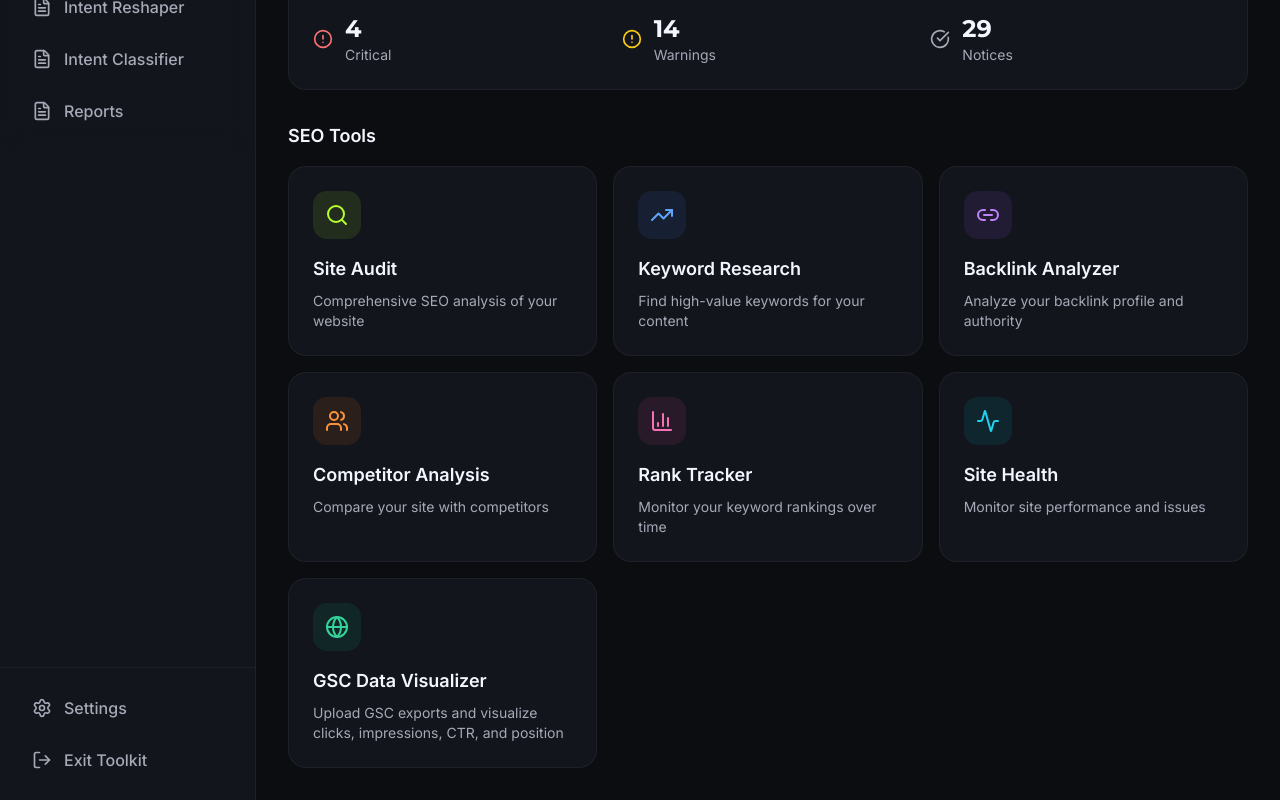
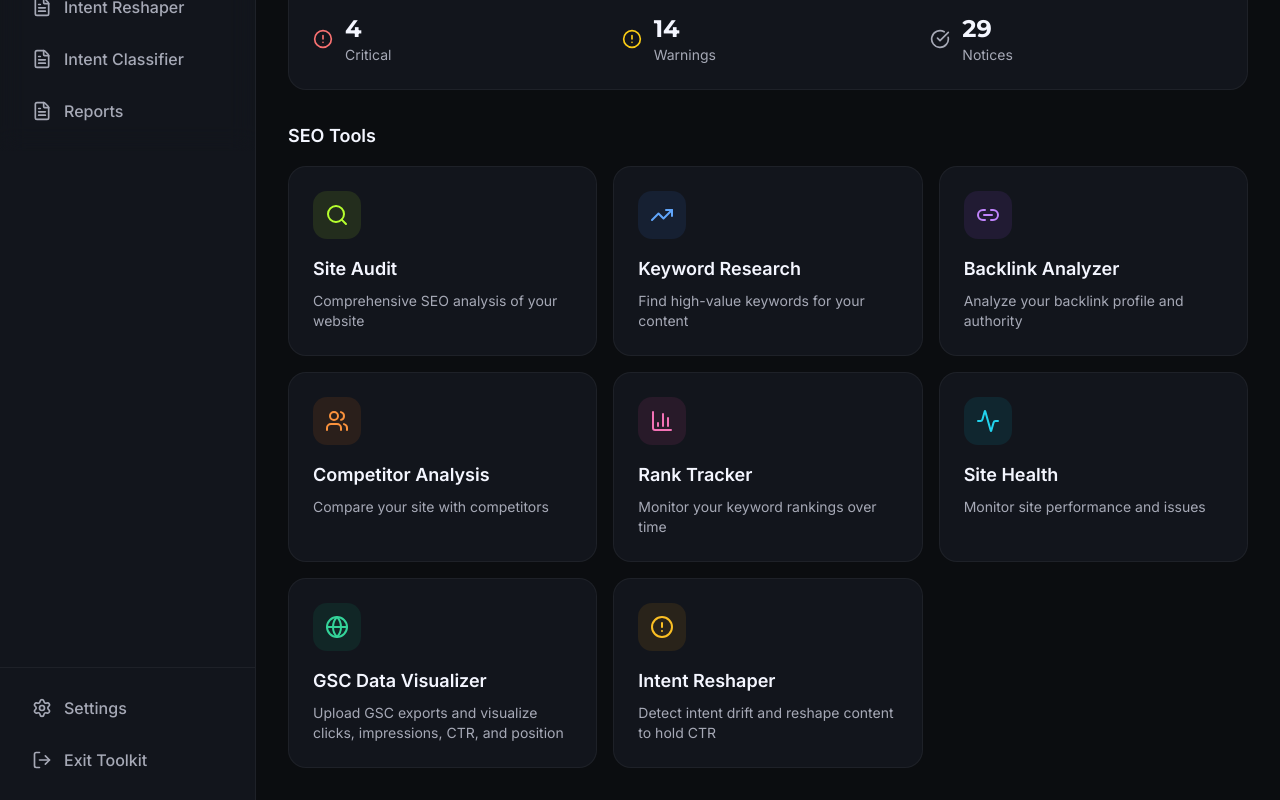
Before and after one commit to bry92/gsc-visualizer, a React (Vite) app in the folder app/: page /dashboard in a window 1280 px wide. Shown: the part 567-1367 px from the top of the page. Built offline with nearby package versions, Linux system fonts and the light colour scheme.

Commit message:
Add Intent Drift Reshaper tool

```diff
--- a/app/src/pages/Dashboard.tsx
+++ b/app/src/pages/Dashboard.tsx
@@ -139,6 +139,13 @@ export default function Dashboard() {
       icon: Globe,
       to: '/tools/gsc-visualizer',
       color: 'bg-emerald-500/10 text-emerald-400',
+    },
+    {
+      title: 'Intent Reshaper',
+      description: 'Detect intent drift and reshape content to hold CTR',
+      icon: AlertCircle,
+      to: '/tools/intent-reshaper',
+      color: 'bg-amber-500/10 text-amber-400',
     },
   ];
 
```
